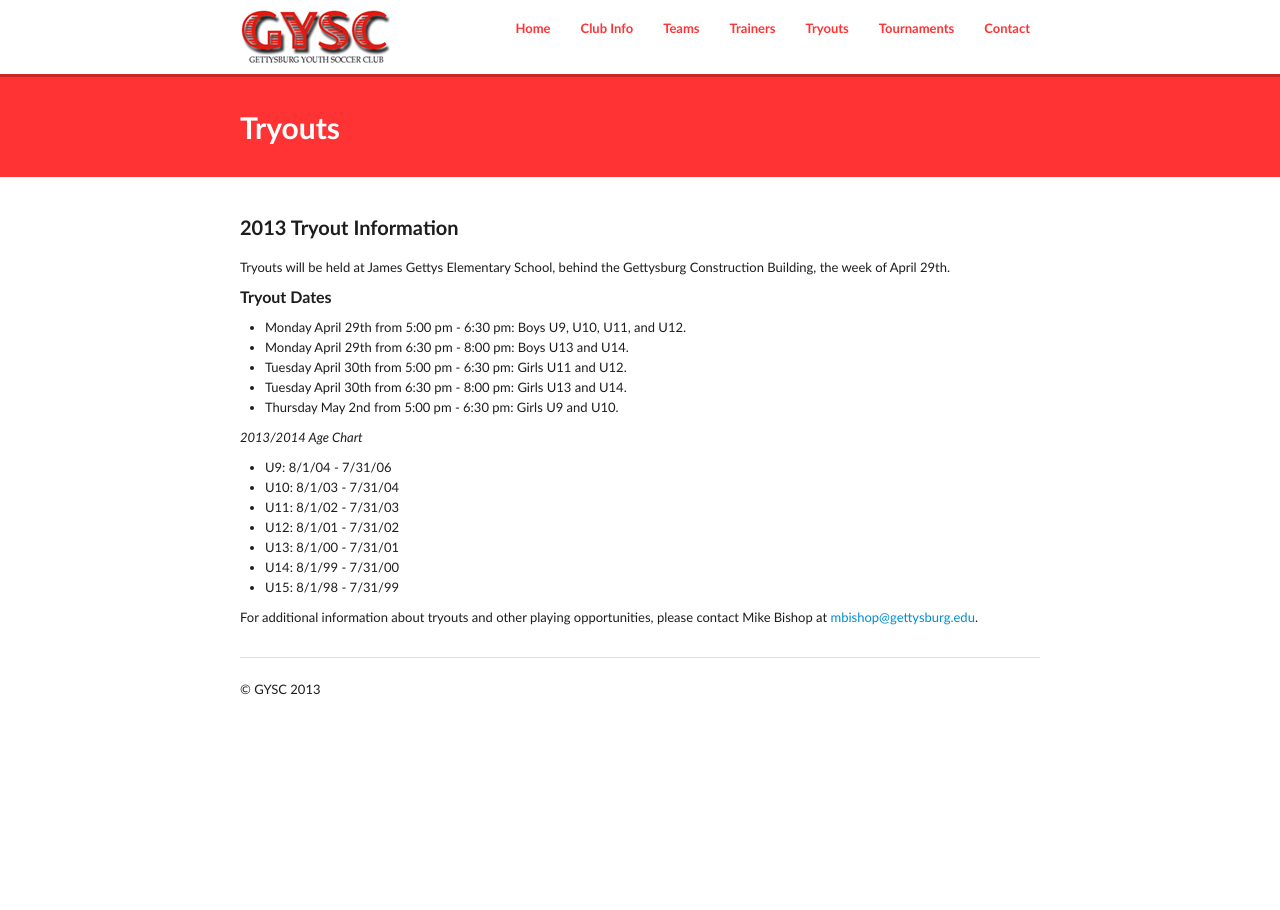
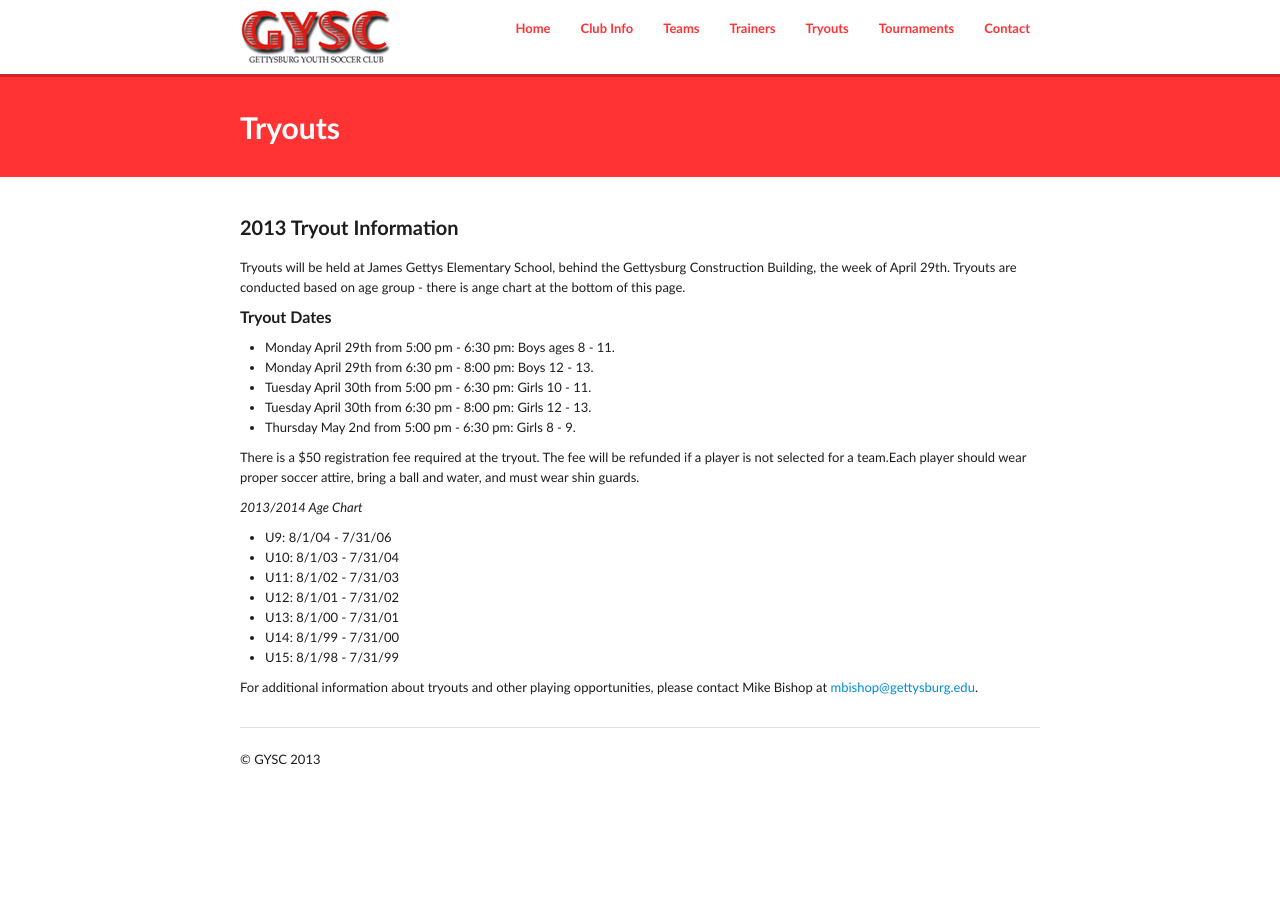
Before and after one commit to GYSC/gysc.github.com, a Jekyll site: the page built from tryouts.md, in a window 1280 px wide. Built offline with Jekyll 4.4.1, drawn with Linux system fonts in a browser that asks for light colours; Markdown is read by kramdown in place of the engine named in the settings.

Commit message:
Update tryouts.md

```diff
--- a/tryouts.md
+++ b/tryouts.md
@@ -6,16 +6,18 @@ tags: gettysburg youth soccer club, gettysburg, youth, soccer, club, tryouts
 permalink: /tryouts/
 ---
 ###2013 Tryout Information
-Tryouts will be held at James Gettys Elementary School, behind the Gettysburg Construction Building, the week of April 29th.
+Tryouts will be held at James Gettys Elementary School, behind the Gettysburg Construction Building, the week of April 29th. Tryouts are conducted based on age group - there is ange chart at the bottom of this page.
 
 ####Tryout Dates
 <ul>
-<li>Monday April 29th from 5:00 pm - 6:30 pm: Boys U9, U10, U11, and U12.</li>
-<li>Monday April 29th from 6:30 pm - 8:00 pm: Boys U13 and U14.</li>
-<li>Tuesday April 30th from 5:00 pm - 6:30 pm: Girls U11 and U12.</li>
-<li>Tuesday April 30th from 6:30 pm - 8:00 pm: Girls U13 and U14.</li>
-<li>Thursday May 2nd from 5:00 pm - 6:30 pm: Girls U9 and U10.</li>
+<li>Monday April 29th from 5:00 pm - 6:30 pm: Boys ages 8 - 11.</li>
+<li>Monday April 29th from 6:30 pm - 8:00 pm: Boys 12 - 13.</li>
+<li>Tuesday April 30th from 5:00 pm - 6:30 pm: Girls 10 - 11.</li>
+<li>Tuesday April 30th from 6:30 pm - 8:00 pm: Girls 12 - 13.</li>
+<li>Thursday May 2nd from 5:00 pm - 6:30 pm: Girls 8 - 9.</li>
 </ul>
+
+There is a $50 registration fee required at the tryout. The fee will be refunded if a player is not selected for a team.Each player should wear proper soccer attire, bring a ball and water, and must wear shin guards.
 
 
 *2013/2014 Age Chart*
```
